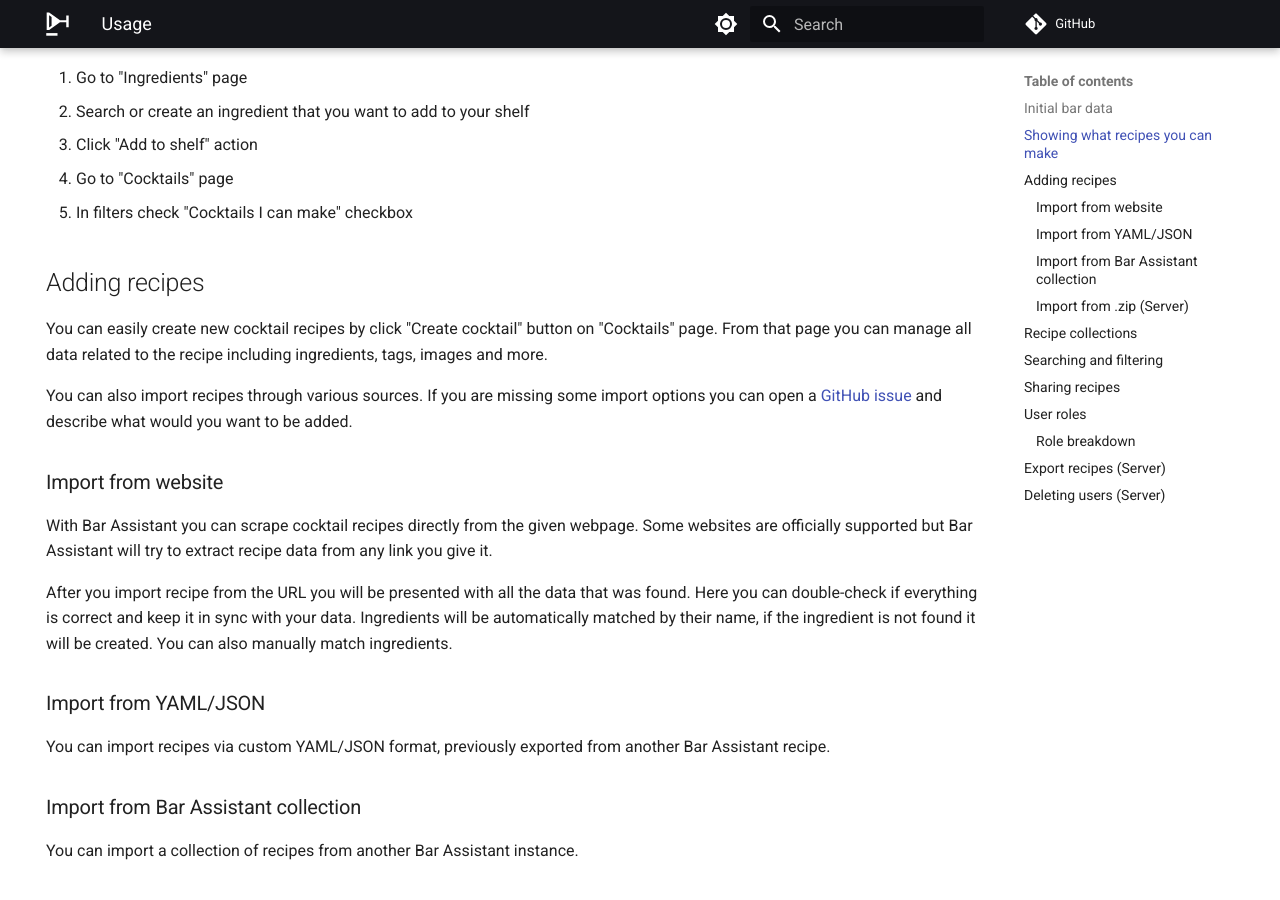
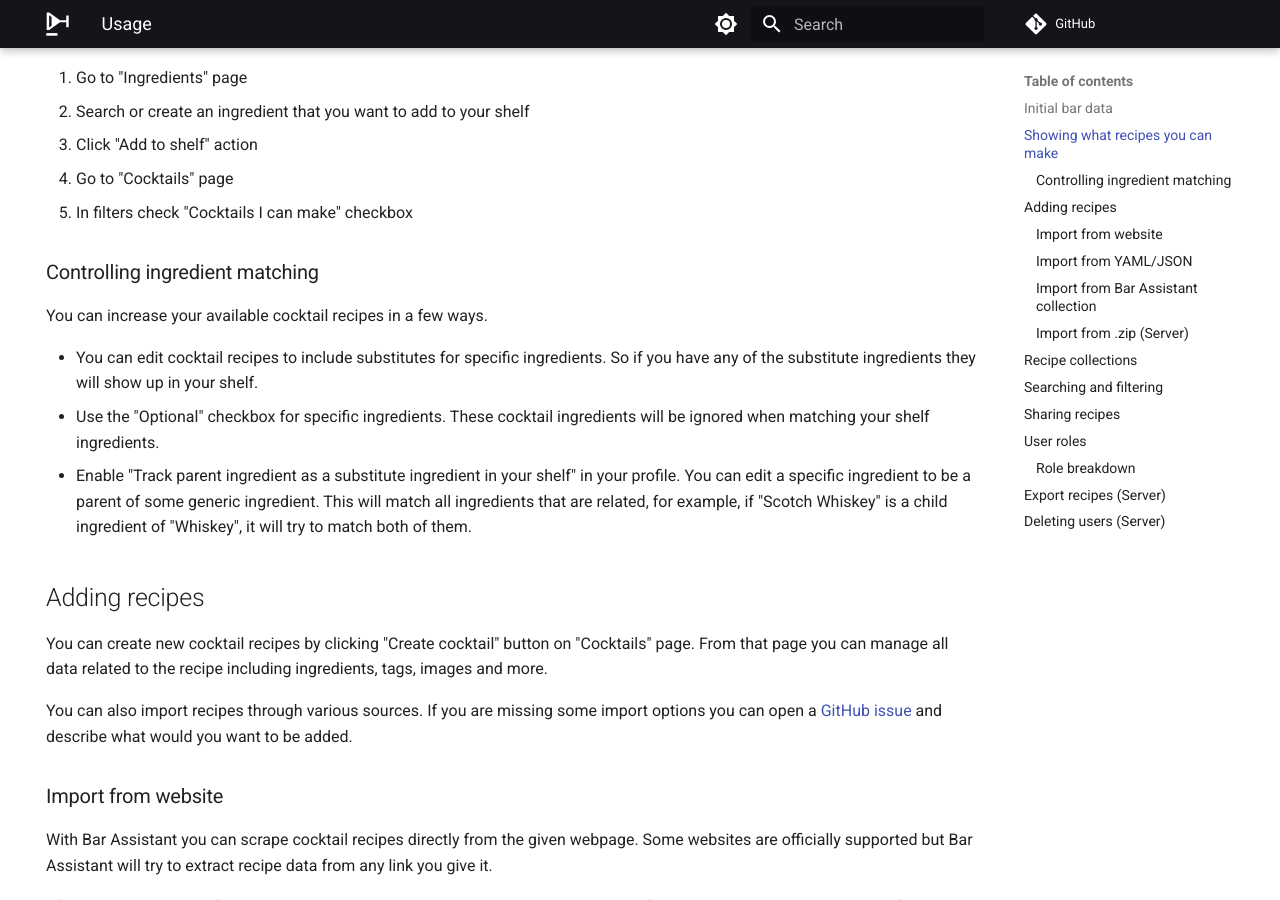
Before and after one commit to bar-assistant/docs, an MkDocs documentation site: the page built from docs/index.md, in a window 1280 px wide and 900 px high, scrolled down 514 px. Built offline with MkDocs 1.6.1 and Material for MkDocs 9.7.7, drawn with Linux system fonts in a browser that asks for light colours; comment, search, counter and statistics services are not loaded.

Commit message:
Update docs with tracking info

```diff
--- a/docs/index.md
+++ b/docs/index.md
@@ -9,11 +9,13 @@
 
 ## Initial bar data
 
+<!-- ![Screenshot](assets/screenshots/bar-create.png){ align=left } -->
+
 When you create a new bar, you can choose to start a bar with cocktails and ingredients already included. All that initial data is managed in a separate repository and pulled when building a docker image. You can view and contribute to that data via the [Bar Assistant Public Data repository](https://github.com/bar-assistant/data).
 
-<!-- ![Screenshot](assets/screenshots/bar-create.png) -->
+## Showing what recipes you can make
 
-## Showing what recipes you can make
+<!-- ![Shelf cocktails](assets/screenshots/shelf-cocktails.png){ align=left } -->
 
 All cocktails that you can make and ingredients that you have are managed via "Shelf". To see what recipes you can make you need to add all ingredients that you have to your shelf.
 
@@ -23,9 +25,17 @@
 4. Go to "Cocktails" page
 5. In filters check "Cocktails I can make" checkbox
 
+### Controlling ingredient matching
+
+You can increase your available cocktail recipes in a few ways.
+
+- You can edit cocktail recipes to include substitutes for specific ingredients. So if you have any of the substitute ingredients they will show up in your shelf.
+- Use the "Optional" checkbox for specific ingredients. These cocktail ingredients will be ignored when matching your shelf ingredients.
+- Enable "Track parent ingredient as a substitute ingredient in your shelf" in your profile. You can edit a specific ingredient to be a parent of some generic ingredient. This will match all ingredients that are related, for example, if "Scotch Whiskey" is a child ingredient of "Whiskey", it will try to match both of them.
+
 ## Adding recipes
 
-You can easily create new cocktail recipes by click "Create cocktail" button on "Cocktails" page. From that page you can manage all data related to the recipe including ingredients, tags, images and more.
+You can create new cocktail recipes by clicking "Create cocktail" button on "Cocktails" page. From that page you can manage all data related to the recipe including ingredients, tags, images and more.
 
 You can also import recipes through various sources. If you are missing some import options you can open a [GitHub issue](https://github.com/karlomikus/bar-assistant) and describe what would you want to be added.
 
--- a/mkdocs.yml
+++ b/mkdocs.yml
@@ -9,6 +9,8 @@
   - pymdownx.superfences
   - admonition
   - pymdownx.details
+  - attr_list
+  - md_in_html
 theme:
   name: material
   logo: assets/logo.svg
```
Also changed, not shown: docs/assets/screenshots/bar-create.png, docs/assets/screenshots/shelf-cocktails.png (added).
